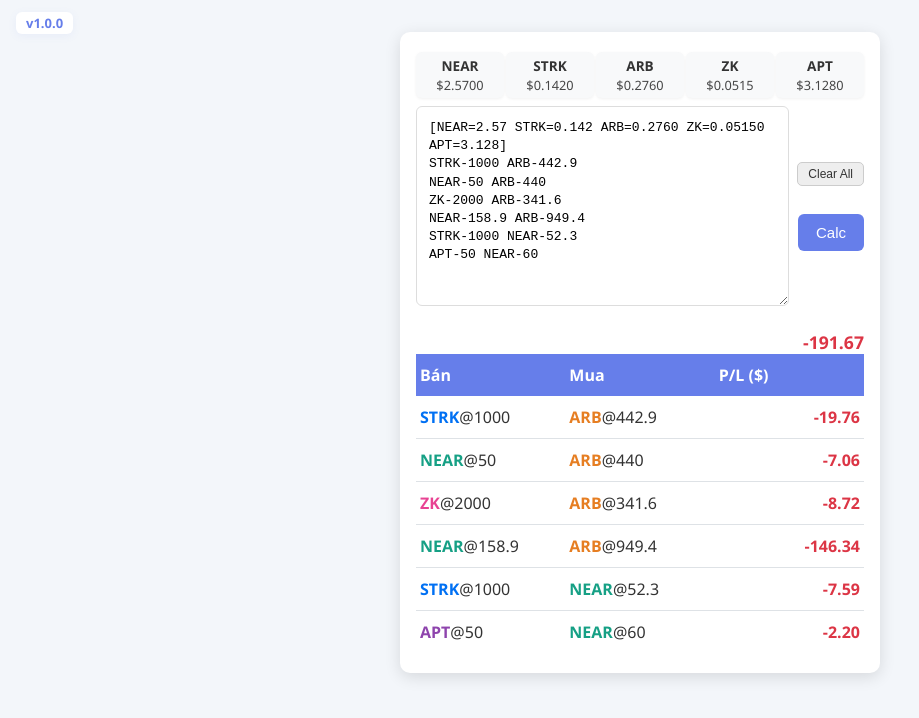
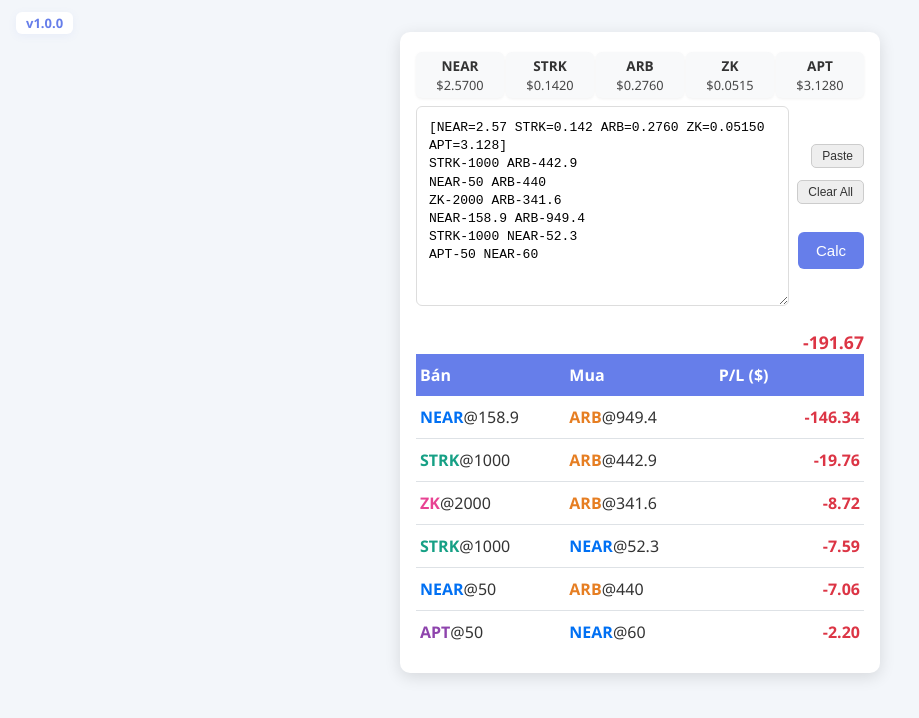
Before and after one commit to huyenthd/token-exchange, a plain HTML site: page index.html in a window 1280 px wide. Shown: the whole page, without its empty margins (0-919 px from the left). Drawn offline with Linux system fonts and the light colour scheme.

Commit message:
add paste button

```diff
--- a/index.html
+++ b/index.html
@@ -28,6 +28,7 @@
                 <textarea id="trade-data" placeholder="Paste your trade data from data.txt..."
                     style="flex:1;"></textarea>
                 <div style="display: flex; flex-direction: column; align-items: flex-end; gap: 8px;">
+                    <button id="paste-btn" class="small-btn" type="button">Paste</button>
                     <button id="clear-btn" class="small-btn" type="button">Clear All</button>
                     <button id="calculate-btn">Calc</button>
                 </div>
--- a/script.js
+++ b/script.js
@@ -50,6 +50,17 @@ class TokenCalculator {
         if (clearBtn) {
             clearBtn.addEventListener('click', () => {
                 document.getElementById('trade-data').value = '';
+            });
+        }
+        const pasteBtn = document.getElementById('paste-btn');
+        if (pasteBtn) {
+            pasteBtn.addEventListener('click', async () => {
+                try {
+                    const text = await navigator.clipboard.readText();
+                    document.getElementById('trade-data').value = text;
+                } catch (err) {
+                    alert('Could not read clipboard. Please allow clipboard permissions.');
+                }
             });
         }
     }
@@ -179,6 +190,18 @@ APT-50 NEAR-60`;
             return;
         }
 
+
+        // Calculate P/L for each trade and store with trade
+        let tradePLs = this.trades.map(trade => {
+            return {
+                trade,
+                pl: this.calculateTradePL(trade)
+            };
+        });
+
+        // Sort by P/L ascending (loss to profit)
+        tradePLs.sort((a, b) => a.pl - b.pl);
+
         let totalPL = 0;
         let resultsHTML = '<div class="trades-table">';
         resultsHTML += `
@@ -189,8 +212,7 @@ APT-50 NEAR-60`;
             </div>
         `;
 
-        this.trades.forEach((trade) => {
-            const pl = this.calculateTradePL(trade);
+        tradePLs.forEach(({ trade, pl }) => {
             totalPL += pl;
             const status = pl >= 0 ? 'profit' : 'loss';
             resultsHTML += `
--- a/style.css
+++ b/style.css
@@ -1,3 +1,23 @@
+#clear-btn.small-btn,
+#paste-btn.small-btn {
+    background: #eee;
+    color: #333;
+    border: 1px solid #ccc;
+    padding: 4px 10px;
+    font-size: 12px;
+    border-radius: 5px;
+    cursor: pointer;
+    margin-bottom: 4px;
+    transition: background 0.2s;
+}
+
+#clear-btn.small-btn:hover,
+#paste-btn.small-btn:hover {
+    background: #f8d7da;
+    color: #dc3545;
+    border-color: #dc3545;
+}
+
 #clear-btn.small-btn {
     background: #eee;
     color: #333;
```
